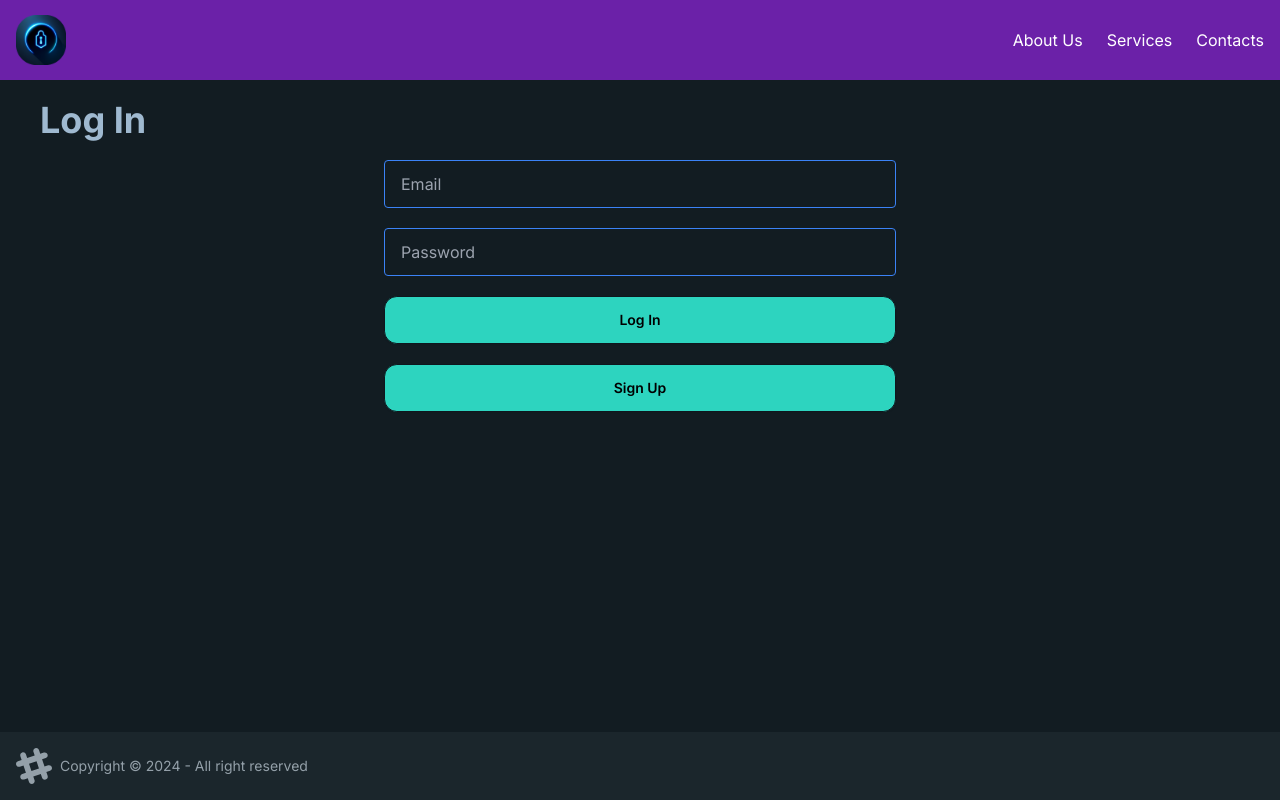
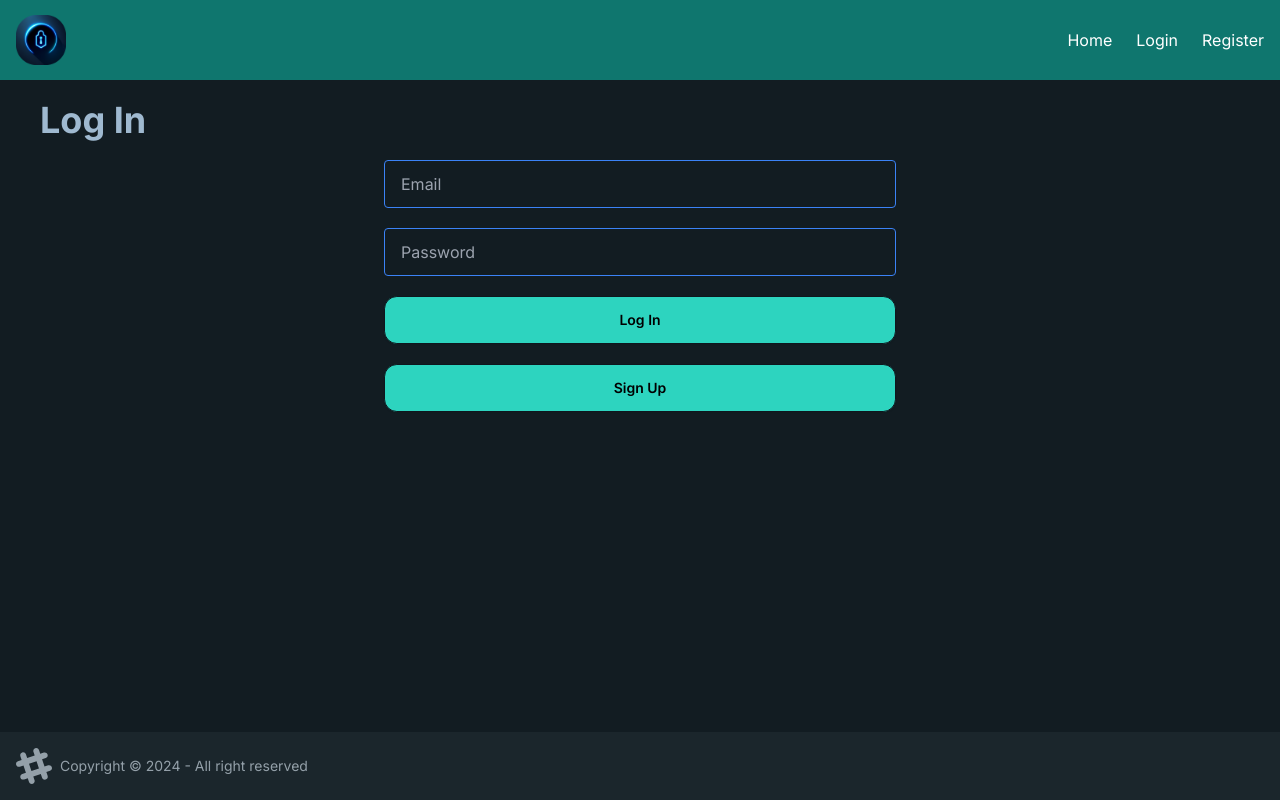
Before and after one commit to FabioKaelin/password-safe, a Next.js app in the folder frontend-safe/: page /login in a window 1280 px wide. Built offline with nearby package versions, Linux system fonts and the light colour scheme.

Commit message:
Navbar got "Home", "Login" and "register" as link + bg-teal-700 as background color

```diff
--- a/frontend-safe/src/app/components/Navbar.tsx
+++ b/frontend-safe/src/app/components/Navbar.tsx
@@ -5,24 +5,24 @@ import Logo from "./Logo";
 const Navbar = () => {
     return (
         <>
-            <div className="w-full h-20 bg-purple-800 top-0">
+            <div className="w-full h-20 bg-teal-700 top-0">
                 <div className="container mx-auto px-4 h-full">
                     <div className="flex justify-between items-center h-full">
                         <Logo/>
                         <ul className="hidden md:flex gap-x-6 text-white">
                             <li>
-                                <Link href="/about">
-                                    <p>About Us</p>
+                                <Link href="/">
+                                    <p>Home</p>
                                 </Link>
                             </li>
                             <li>
-                                <Link href="/services">
-                                    <p>Services</p>
+                                <Link href="/login">
+                                    <p>Login</p>
                                 </Link>
                             </li>
                             <li>
-                                <Link href="/contacts">
-                                    <p>Contacts</p>
+                                <Link href="/register">
+                                    <p>Register</p>
                                 </Link>
                             </li>
                         </ul>
```
